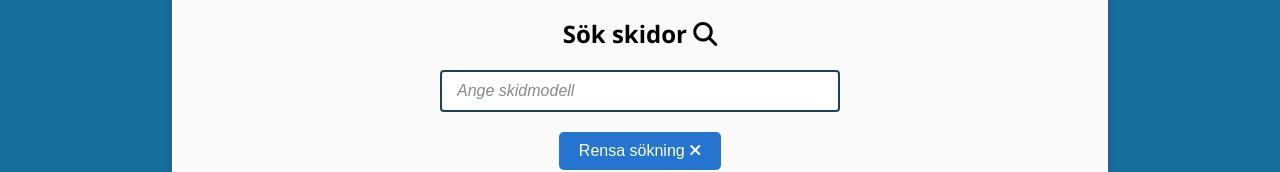
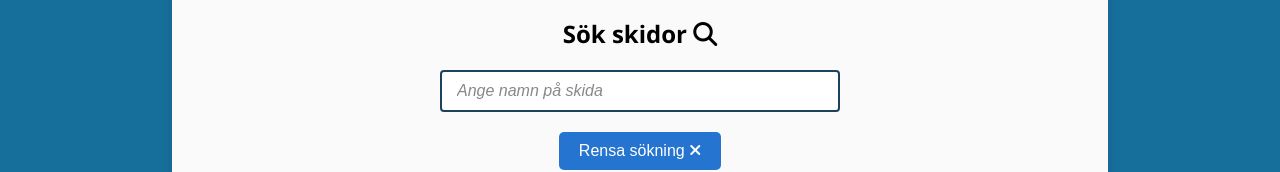
Before and after one commit to ronjanorlen/dt210g-m3-frontend, a React (Vite) app: page / in a window 1280 px wide. Shown: the part 634-806 px from the top of the page. Built offline with nearby package versions, Linux system fonts and the light colour scheme; no server answers.

Commit message:
byter text i placeholder på sökruta

```diff
--- a/src/components/ProductSearch.tsx
+++ b/src/components/ProductSearch.tsx
@@ -35,7 +35,7 @@ const ProductSearch: React.FC<ProductSearchProps> = ({ products, onSearchResults
       {/* Sökformulär */}
       <form className="search-form">
         <label htmlFor="search"></label>
-        <input type="text" id="search" placeholder="Ange skidmodell" value={search} onChange={(e) => setSearch(e.target.value)} />
+        <input type="text" id="search" placeholder="Ange namn på skida" value={search} onChange={(e) => setSearch(e.target.value)} />
       </form>
     </div>
   )
```
